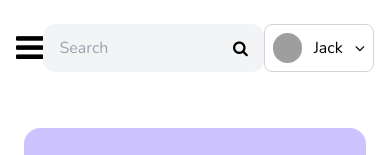
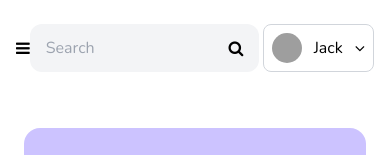
Before and after one commit to ibraheemosule/skoolizy, a React (Vite) app: page / in a window 390 px wide. Shown: the top 155 px of the page. Built offline with nearby package versions, Linux system fonts and the light colour scheme; grey boxes are pictures that could not be loaded.

Commit message:
worked on the custom-input

```diff
--- a/src/components/layout/top-header/TopHeader.tsx
+++ b/src/components/layout/top-header/TopHeader.tsx
@@ -10,7 +10,7 @@ const TopHeader: FC<ITopHeader> = ({ setToggleNav }) => (
     <button
       data-testid="menu-btn"
       onClick={() => setToggleNav(true)}
-      className="fa fa-bars fa-2x shrink-0 md:hidden"
+      className="fa fa-bars shrink-0 md:hidden"
       type="button"
     />
     <div className="flex grow items-center justify-between">
--- a/src/components/reusables/custom-field/CustomField.tsx
+++ b/src/components/reusables/custom-field/CustomField.tsx
@@ -76,7 +76,6 @@ type NonEditableType = Partial<Omit<ChildProp, 'dropdownRef'>> & {
 const NonEditable = memo(
   ({ elementRef, focus, blur, children }: NonEditableType) => (
     <div className="relative w-full cursor-pointer bg-white flex items-center border border-gray-200 rounded-lg overflow-hidden">
-      (
       <div
         data-testid="custom-select"
         onClick={focus}
```
Also changed, not shown: 1 other file (tests, documents, lock files or other folders).
